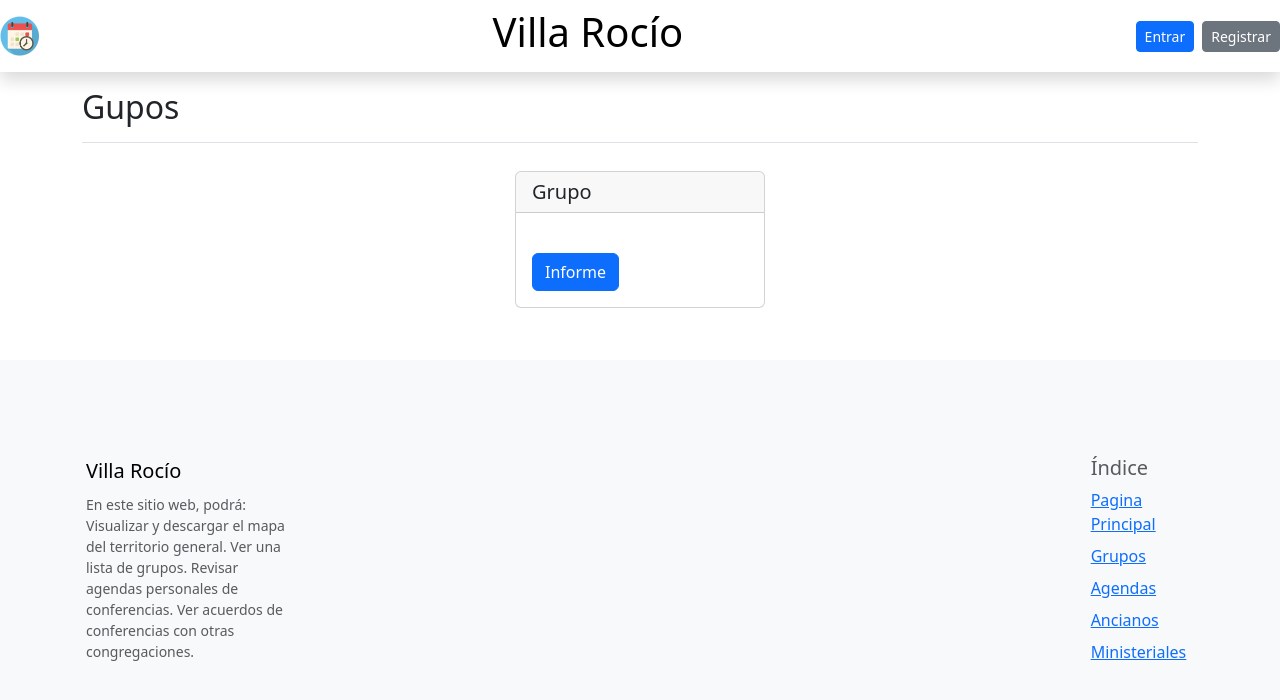
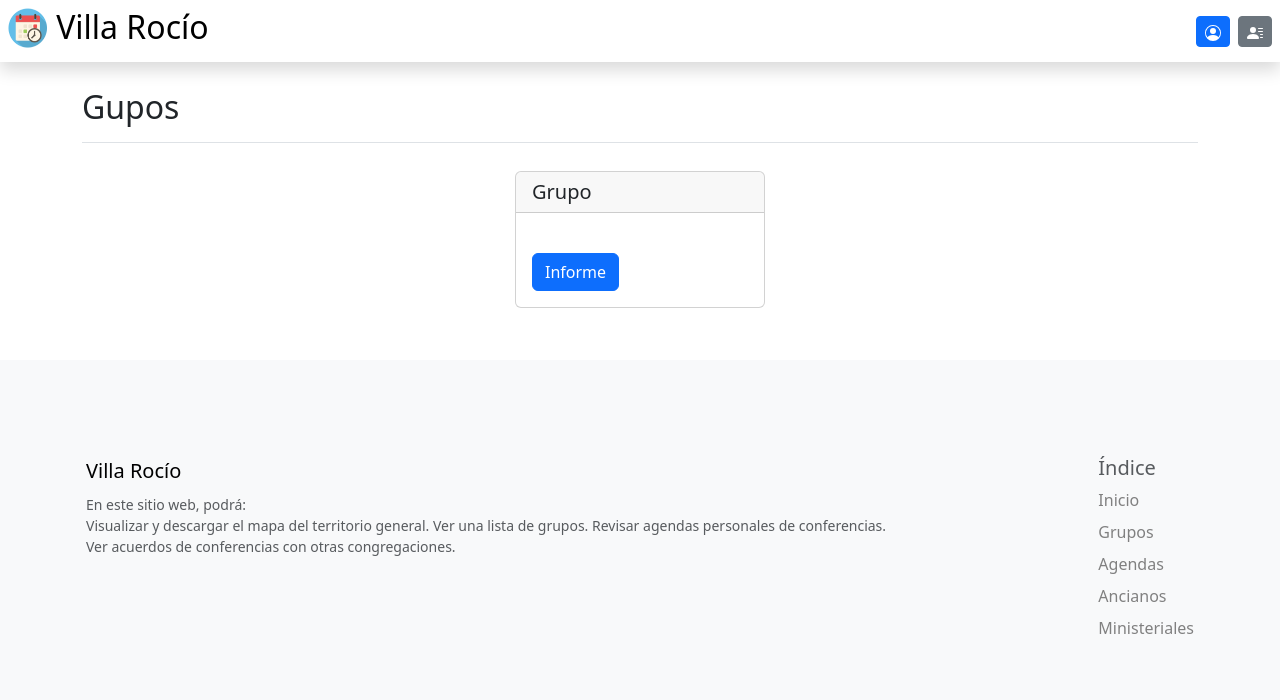
Before and after one commit to luisdy1972/villarocio.app, a Vue app: page /grupos in a window 1280 px wide. Shown: the top 700 px of the page. Built offline with nearby package versions, Linux system fonts and the light colour scheme; no server answers.

Commit message:
add icons - corrigiendo NavBar

```diff
--- a/package.json
+++ b/package.json
@@ -10,7 +10,6 @@
 	"dependencies": {
 		"axios": "^1.3.4",
 		"bootstrap": "^5.3.0",
-		"bootstrap-icons": "^1.10.5",
 		"firebase": "^10.1.0",
 		"vue": "^3.2.47",
 		"vue-router": "^4.2.4"
--- a/src/components/Carousel.vue
+++ b/src/components/Carousel.vue
@@ -45,10 +45,8 @@
 				<div class="carousel-item img-carucel" data-bs-interval="2000">
 					<iframe
 						src="https://www.google.com/maps/d/u/0/embed?mid=1I6hkYNO73qSDyqLG1DlUXahzLPT11Tg&ehbc=2E312F"
-						width="1920"
+						width="100%"
 						height="600"
-						style="border: 0"
-						allowfullscreen=""
 						loading="lazy"
 						referrerpolicy="no-referrer-when-downgrade"
 					></iframe>
@@ -60,7 +58,7 @@
 				<div class="carousel-item img-carucel" data-bs-interval="2000">
 					<iframe
 						src="https://www.google.com/maps/d/embed?mid=1TQJN9o3nfdCAHwxYx5ZhDs39tiv9ODw&ehbc=2E312F"
-						width="1920"
+						width="100%"
 						height="600"
 						style="border: 0"
 						allowfullscreen=""
--- a/src/components/NavBar.vue
+++ b/src/components/NavBar.vue
@@ -10,8 +10,9 @@ import {
 } from '@db'
 </script>
 <template>
-	<nav class="navbar shadow bg-blur container-fluid nav-layout fixed-top">
-		<img class="logoVR" src="@/assets/img/favicon.png" />
+	<nav class="navbar shadow bg-blur container-fluid fixed-top">
+		<div class="d-flex gap-2">
+			<img class="logoVR ms-2" src="@/assets/img/favicon.png" />
 			<a
 				v-if="user.displayName == undefined"
 				href="/"
@@ -20,8 +21,9 @@ import {
 				<h1>Villa Rocío</h1>
 			</a>
 			<!-- <a v-if="user.displayName == undefined" href="/">Welcome</a> -->
-		<span v-else href="/"> {{ user.displayName }}</span>
-		<div class="d-flex gap-2" v-if="user.displayName == undefined">
+			<h1 v-else href="/">{{ user.displayName }}</h1>
+		</div>
+		<div class="d-flex gap-2 me-2" v-if="user.displayName == undefined">
 			<button
 				type="button"
 				class="btn btn-sm btn-primary"
@@ -29,7 +31,20 @@ import {
 				data-bs-target="#exampleModal"
 				data-bs-whatever="@mdo"
 			>
-				Entrar
+				<svg
+					xmlns="http://www.w3.org/2000/svg"
+					width="16"
+					height="16"
+					fill="currentColor"
+					class="bi bi-person-circle"
+					viewBox="0 0 16 16"
+				>
+					<path d="M11 6a3 3 0 1 1-6 0 3 3 0 0 1 6 0z" />
+					<path
+						fill-rule="evenodd"
+						d="M0 8a8 8 0 1 1 16 0A8 8 0 0 1 0 8zm8-7a7 7 0 0 0-5.468 11.37C3.242 11.226 4.805 10 8 10s4.757 1.225 5.468 2.37A7 7 0 0 0 8 1z"
+					/>
+				</svg>
 			</button>
 			<button
 				type="button"
@@ -38,7 +53,18 @@ import {
 				data-bs-target="#exampleModal1"
 				data-bs-whatever="@mdo"
 			>
-				Registrar
+				<svg
+					xmlns="http://www.w3.org/2000/svg"
+					width="16"
+					height="16"
+					fill="currentColor"
+					class="bi bi-person-lines-fill"
+					viewBox="0 0 16 16"
+				>
+					<path
+						d="M6 8a3 3 0 1 0 0-6 3 3 0 0 0 0 6zm-5 6s-1 0-1-1 1-4 6-4 6 3 6 4-1 1-1 1H1zM11 3.5a.5.5 0 0 1 .5-.5h4a.5.5 0 0 1 0 1h-4a.5.5 0 0 1-.5-.5zm.5 2.5a.5.5 0 0 0 0 1h4a.5.5 0 0 0 0-1h-4zm2 3a.5.5 0 0 0 0 1h2a.5.5 0 0 0 0-1h-2zm0 3a.5.5 0 0 0 0 1h2a.5.5 0 0 0 0-1h-2z"
+					/>
+				</svg>
 			</button>
 		</div>
 		<button
@@ -61,7 +87,9 @@ import {
 		<div class="modal-dialog">
 			<div class="modal-content">
 				<div class="modal-header">
-					<h1 class="modal-title fs-5" id="exampleModalLabel">Login</h1>
+					<h2 class="modal-title fs-5" id="exampleModalLabel">
+						Iniciar Sesión
+					</h2>
 					<button
 						type="button"
 						class="btn-close"
@@ -125,7 +153,7 @@ import {
 		<div class="modal-dialog">
 			<div class="modal-content">
 				<div class="modal-header">
-					<h1 class="modal-title fs-5" id="exampleModalLabel">Registrarse</h1>
+					<h2 class="modal-title fs-5" id="exampleModalLabel">Registrarse</h2>
 					<button
 						type="button"
 						class="btn-close"
@@ -178,18 +206,15 @@ import {
 		</div>
 	</div>
 </template>
-<style>
+<style scoped>
 .logoVR {
-	margin: 0;
-	padding: 0;
 	height: 2.5rem;
 }
 
 h1 {
-	margin: 0;
-	padding: 0;
 	font-size: 2rem;
 }
+
 .bg-blur {
 	background-color: rgba(255, 255, 255, 0.795);
 	backdrop-filter: blur(1px);
--- a/src/view/Layout.vue
+++ b/src/view/Layout.vue
@@ -5,58 +5,6 @@ import { NavBar } from '@components'
 <template>
 	<div>
 		<NavBar></NavBar>
-		<!-- <nav class="navbar bg-body-tertiary fixed-top shadow">
-			<div class="container-fluid">
-				<img class="logoVR" src="@/assets/img/favicon.png" />
-				<a href="/" style="text-decoration: none; color: black">
-					<h1>Villa Rocío</h1>
-				</a>
-				<button
-					class="navbar-toggler boton-navegacion"
-					type="button"
-					data-bs-toggle="offcanvas"
-					data-bs-target="#offcanvasNavbar"
-					aria-controls="offcanvasNavbar"
-				>
-					<span class="navbar-toggler-icon"></span>
-				</button>
-				<div
-					class="offcanvas offcanvas-end"
-					tabindex="-1"
-					id="offcanvasNavbar"
-					aria-labelledby="offcanvasNavbarLabel"
-				>
-					<div class="offcanvas-header">
-						<h5 class="offcanvas-title" id="offcanvasNavbarLabel">Páginas</h5>
-						<button
-							type="button"
-							class="btn-close"
-							data-bs-dismiss="offcanvas"
-							aria-label="Close"
-						></button>
-					</div>
-					<div class="offcanvas-body">
-						<ul class="navbar-nav justify-content-end flex-grow-1 pe-3 fs-5">
-							<a href="/" class="text-decoration-none text-primary">
-								<li class="nav-item">Página Principal</li>
-							</a>
-							<RouterLink
-								to="/grupos"
-								class="text-decoration-none text-primary"
-							>
-								<li class="nav-item">Grupos</li>
-							</RouterLink>
-							<RouterLink
-								to="./agenda"
-								class="text-decoration-none text-primary"
-							>
-								<li class="nav-item">Agendas de conferencias</li>
-							</RouterLink>
-						</ul>
-					</div>
-				</div>
-			</div>
-		</nav> -->
 	</div>
 	<div style="margin-top: 4rem">
 		<RouterView></RouterView>
@@ -81,11 +29,11 @@ import { NavBar } from '@components'
 						</li>
 					</ul>
 				</div>
-				<div class="">
+				<div>
 					<h5>Índice</h5>
 					<ul class="list-unstyled">
 						<li class="mb-2">
-							<a href="/">Pagina Principal</a>
+							<a href="/">Inicio</a>
 						</li>
 						<li class="mb-2">
 							<RouterLink to="/grupos">Grupos</RouterLink>
@@ -96,7 +44,7 @@ import { NavBar } from '@components'
 						<li class="mb-2">
 							<RouterLink to="/agenda/ancianos">Ancianos</RouterLink>
 						</li>
-						<li class="mb-2">
+						<li>
 							<RouterLink to="/agenda/ministeriales">Ministeriales</RouterLink>
 						</li>
 					</ul>
@@ -107,7 +55,12 @@ import { NavBar } from '@components'
 </template>
 
 <style scoped>
+li > a {
+	text-decoration: none;
+	color: gray;
+}
+
 .parrafo-futher {
-	max-width: 20%;
+	max-width: 80%;
 }
 </style>
```
Also changed, not shown: 1 other file (tests, documents, lock files or other folders). Lines whose indentation alone changed are shown as unchanged.
